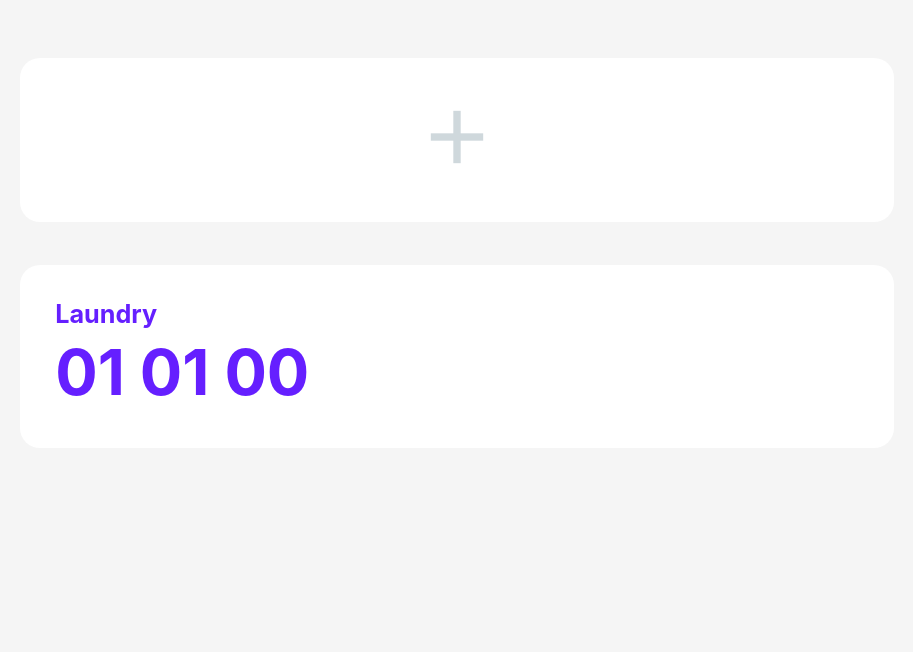
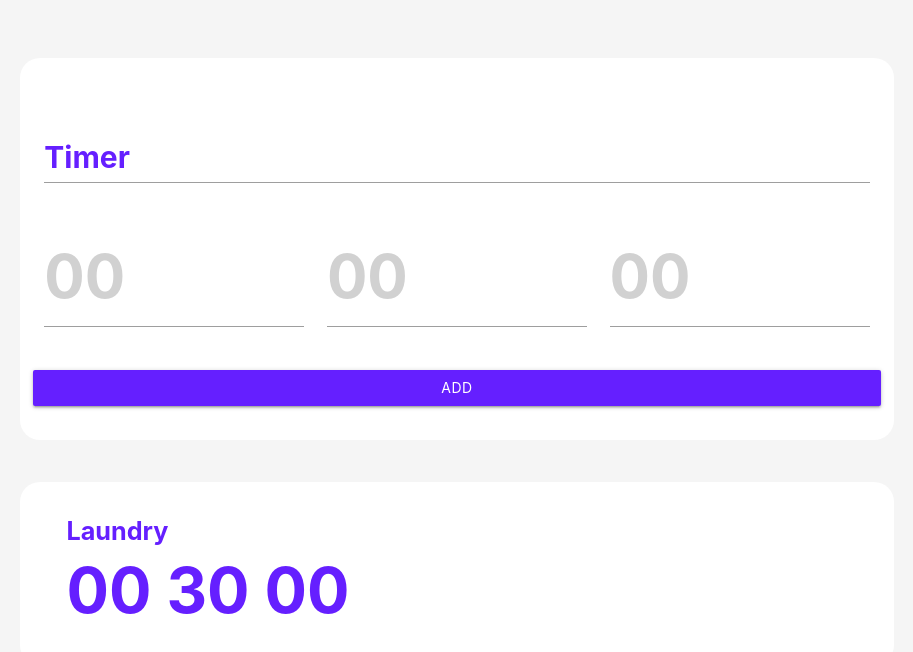
Before and after one commit to jayceedaily/vue-timer_app, a Vue app: page / in a window 1280 px wide. Shown: the top 652 px of the page, without its empty margins (183-1096 px from the left). Built offline with nearby package versions, Linux system fonts and the light colour scheme.

Commit message:
add timer feature

```diff
--- a/package.json
+++ b/package.json
@@ -10,7 +10,6 @@
   "dependencies": {
     "core-js": "^3.6.4",
     "materialize-css": "^1.0.0-rc.2",
-    "moment": "^2.24.0",
     "vue": "^2.6.11"
   },
   "devDependencies": {
--- a/public/index.html
+++ b/public/index.html
@@ -7,6 +7,7 @@
     <link rel="icon" href="<%= BASE_URL %>favicon.ico">
     <title><%= htmlWebpackPlugin.options.title %></title>
     <link rel="stylesheet" href="https://fonts.googleapis.com/icon?family=Material+Icons">
+
   </head>
   <body style="background-color:#f5f5f5;">
     <noscript>
--- a/src/App.vue
+++ b/src/App.vue
@@ -1,21 +1,46 @@
 <template>
 	<div id="app">
 		<div class="container" style="margin-top:50px">
+
+
 				<div class="row">
 					<div class="col s12">
-					<a @click="addTimer">
-						<div style="border-radius:20px!important ; padding: 10px 20px; box-shadow:none"  class="card">
-							<div class="card-content  center-align">
-								<i class="material-icons large blue-grey-text text-lighten-4">add</i>
-							</div>
-						</div>
-					</a>
+						<div class="card" style="padding-top:50px">
+							<div class="card-content">
+								<form action="" @submit.prevent="addTimer">
+									<div class="row">
+										<div class="col s12">
+											<input type="text" v-model="name" class="mytimename">
 										</div>
 									</div>
 									<div class="row">
+										<div class="col s4 input-field">
+											<input type="number" max="99" name="" id="" class="col mytime" v-model="hours" placeholder="00">
+										</div>
+										<div class="col s4 input-field">
+											<input type="number" max="99" name="" id="" ref="minutes" class="col mytime" v-model="minutes" placeholder="00">
+
+										</div>
+										<div class="col s4 input-field">
+											<input type="number" max="99" name="" id="" ref="seconds" class="col mytime" v-model="seconds" placeholder="00">
+										</div>
+									</div>
+									<div class="row" style="margin-bottom:0">
+
+									<button type="submit" class="btn deep-purple accent-3 col s12" style="">Add</button>
+									</div>
+								</form>
+							</div>
+
+						</div>
+					</div>
+				</div>
+
+
+			<div class="row">
 				<transition-group name="list" tag="">
 
-					<time-card class="list-item col s12" v-for="item in timers" :key="item.id" :timer=item></time-card>
+					<time-card class="list-item col s12 " v-for="item in timers" :key="item.id" :timer=item></time-card>
 
 
 				</transition-group>
@@ -26,6 +51,7 @@
 </template>
 
 <script>
+import M from 'materialize-css';
 
 import TimeCard from  './components/TimeCard'
 
@@ -36,18 +62,42 @@ export default {
 	},
 	data: ()=> {
 		return {
+
+			showAddForm: false,
+
+			name: 'Timer',
+			hours: null,
+			minutes: null,
+			seconds: null,
+
+
 			timers: [
 				{
 					id:1,
 					name: "Laundry",
 					duration: {
-						hours: 1,
-						minutes: 1,
+						hours: 0,
+						minutes: 30,
 						seconds: 0,
 					},
-					length: 100,
+					start_at: {},
 				},
 			]
+		}
+	},
+
+	watch: {
+		hours : function() {
+			if(this.hours != null && this.hours.length == 2) {
+				this.$refs.minutes.focus()
+			}
+		},
+		minutes : function() {
+
+
+			if(this.minutes != null && this.minutes.length == 2) {
+				this.$refs.seconds.focus()
+			}
 		}
 	},
 	created: function() {
@@ -56,17 +106,62 @@ export default {
 
 	methods: {
 		addTimer() {
+
+			if(this.hours == null) {
+				this.hours = 0;
+			}
+
+			if(this.minutes == null) {
+				this.minutes = 0;
+			}
+
+			if(this.seconds == null) {
+				this.seconds = 0;
+			}
+
+			if(this.hours == 0 && this.minutes == 0 && this.minutes == 0)
+			{
+				this.hours = null;
+
+				this.minutes = null;
+
+				this.seconds = null;
+
+
+				M.toast({html:"What's a timer without the time?"})
+
+				return
+			} else {
+
 				this.timers.unshift({
 					id: this.timers.length + 1,
-					name: "Coffee",
+					name: this.name,
 					duration: {
-						hours: 1,
-						minutes: 0,
-						seconds: 5
+						hours: this.hours,
+						minutes: this.minutes,
+						seconds: this.seconds
 					},
-					length: 100,
 				})
+
 			}
+
+			this.hours = null;
+
+			this.minutes = null;
+
+			this.seconds = null;
+
+
+		},
+
+
+		prettyTime(time){
+			if(time < 10 && time[0] != "0") {
+				return '0' + time
+			}
+
+			return time;
+		},
 	}
 }
 </script>
@@ -82,5 +177,52 @@ export default {
 		opacity: 0;
 		transform: translateY(-30px);
 	}
+	/* Chrome, Safari, Edge, Opera */
+input::-webkit-outer-spin-button,
+input::-webkit-inner-spin-button {
+  -webkit-appearance: none;
+  margin: 0;
+}
 
+/* Firefox */
+input[type=number] {
+  -moz-appearance: textfield;
+}
+
+input:focus{
+	border-bottom: 2px solid #651fff!important;
+	box-shadow: 0 1px 0 0 #651fff!important ;
+}
+
+
+input.mytime {
+	font-size: 4em!important;
+	height: 100px!important;
+	font-weight: bold;
+	color: #651fff;
+}
+
+input.mytimename {
+	font-size: 2em!important;
+	height: 50px!important;
+	font-weight: bold;
+	color: #651fff;
+}
+
+.card {
+	border-radius:20px!important ; padding: 10px 0px; box-shadow:none!important
+}
+
+
+	.slide-fade-enter-active {
+	transition: all .3s ease;
+	}
+	.slide-fade-leave-active {
+	transition: all .3s ease;
+	}
+	.slide-fade-enter, .slide-fade-leave-to
+	/* .slide-fade-leave-active below version 2.1.8 */ {
+	transform: translateY(10px);
+	opacity: 0;
+	}
 </style>
--- a/src/components/TimeCard.vue
+++ b/src/components/TimeCard.vue
@@ -1,36 +1,22 @@
 <template>
-<div>
-	<div class="card" @click="start = !start" style="border-radius:20px!important ;  box-shadow:none; cursor: pointer"  :class="start ? 'deep-purple accent-3 white-text' : 'deep-purple-text text-accent-3'">
+<div class="">
+	<div class="card waves-effect waves-light col s12" @click="start = !start" style="border-radius:20px!important ;  box-shadow:none; cursor: pointer"  :class="start ? 'deep-purple accent-3 white-text' : 'deep-purple-text text-accent-3'">
 		<div class="card-content " style=" padding: 20px 35px;">
 			<div class="row">
 
 				<div class="col s11">
-
 					<h5 class="valign-wrapper flow-text">
-
-
 						<b>{{timer.name}}</b></h5>
 					<h1 style="margin-top:0; margin-bottom:0"><b>{{prettyTime(countDown.hours)}} {{prettyTime(countDown.minutes)}} {{prettyTime(countDown.seconds)}}</b></h1>
 				</div>
 
 			</div>
 		</div>
-		<!-- <hr style="border-top: none;
-        border-bottom:1px solid rgba(0, 0, 0, 0.1) ;
-        margin: 0;">
-		<div class="card-content">
-			<div class="row" style="margin-bottom:0">
-				<div class="col s12 center">
-					<i v-if="!start" class="material-icons small" @click="start = !start">play_arrow</i>
-					<i v-if="start" class="material-icons small" @click="start = !start">pause</i>
-				</div>
-			</div>
-		</div> -->
 	</div>
 </div>
 </template>
 <script>
-import moment from 'moment';
+
 export default {
 	name: "TimeCard",
 	props: ['timer'],
@@ -62,12 +48,11 @@ export default {
 
 	methods: {
 
-		moment() {
-			return moment();
-		},
 		countDownTimer() {
 
 			this.realtime = setTimeout(() => {
+
+				if(this.countDown.hours > 0 || this.countDown.minutes > 0 || this.countDown.seconds > 0) {
 
 					if(this.countDown.seconds == 0) {
 
@@ -90,6 +75,8 @@ export default {
 					else {
 						this.countDown.seconds--;
 					}
+				}
+
 
 				if(this.countDown.hours > 0 || this.countDown.minutes > 0 || this.countDown.seconds > 0){
 
@@ -106,14 +93,13 @@ export default {
 		},
 
 		prettyTime(time){
-			if(time < 10) {
+			if(time < 10 && time[0] != "0") {
 				return '0'+time
 			}
 
 			return time;
 		},
 	}
-
 }
 </script>
 <style lang="scss">
@@ -121,6 +107,4 @@ export default {
 	.card {
 		transition: all 0.2s ease-in!important;
 	}
-
-
 </style>
--- a/src/main.js
+++ b/src/main.js
@@ -4,11 +4,7 @@ import App from './App.vue'
 import 'materialize-css';
 import 'materialize-css/dist/css/materialize.css';
 
-import moment from 'moment';
 
-window.moment = moment;
-
-Vue.use('moment', moment);
 
 Vue.config.productionTip = false
 
--- a/vue.config.js
+++ b/vue.config.js
@@ -1,3 +1,4 @@
 module.exports = {
-    publicPath: '/vue-timer_app/'
+    // publicPath: '/vue-timer_app/',
+    publicPath: '/'
 }
```
Also changed, not shown: src/components/Toast.vue (added, +14 -0 lines), 2 other files (tests, documents, lock files or other folders). Lines whose indentation alone changed are shown as unchanged.
